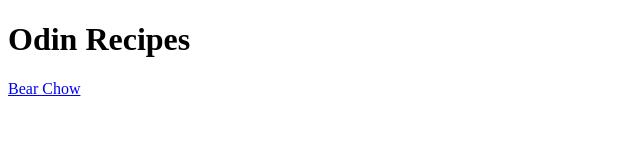
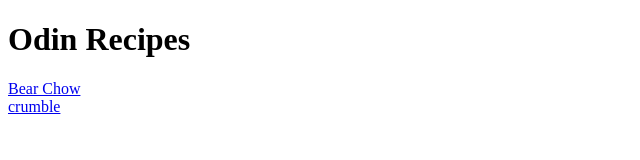
Before and after one commit to okferris/odin-recipes, a plain HTML site: page index.html in a window 1280 px wide. Shown: the full height of the page, 0-640 px from the left. Drawn offline with Linux system fonts and the light colour scheme.

Commit message:
index.html

```diff
--- a/index.html
+++ b/index.html
@@ -6,5 +6,7 @@
       <body>
           <h1>Odin Recipes</h1>
         <a href="recipes/bear-chow.html">Bear Chow</a>
+        <br>
+        <a href="recipes/crumble.html">crumble</a>
       </body>
   </html>
```
